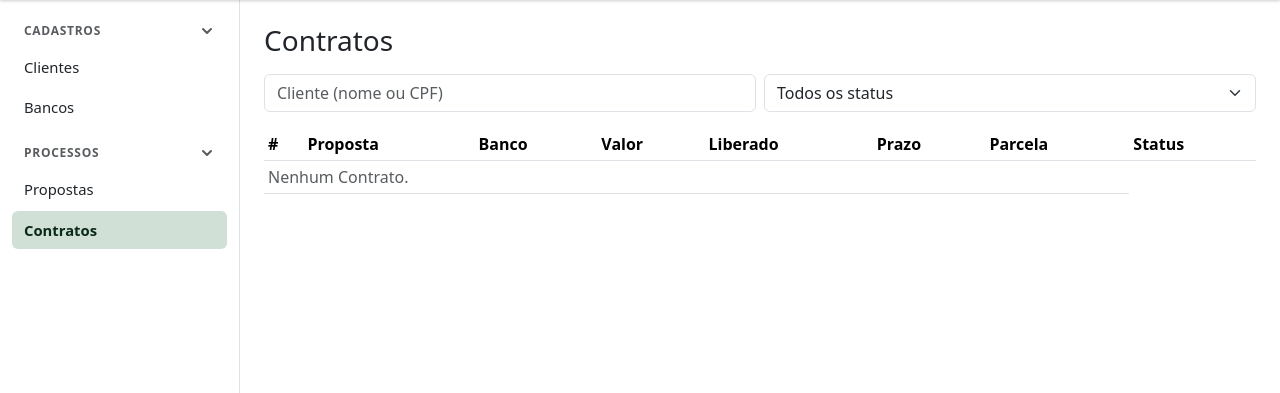
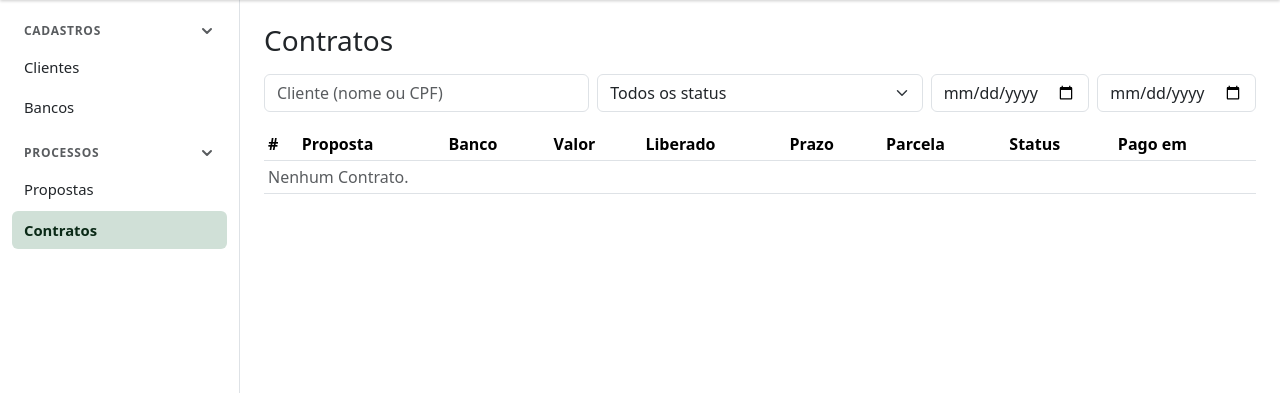
Before and after one commit to PedroChicuta/consigy, a Django app: page /contratos/ in a window 1280 px wide. Shown: the part 56-449 px from the top of the page. Run offline with Django 5.2, Linux system fonts and the light colour scheme; the visitor is signed in with stand-in values (Sample User, id 1); data that the repository does not hold is empty; parts of the project's set-up code (start-up, migrations or seed data) failed here and were passed over.

Commit message:
Adiciona data de pagamento ao Contrato (#25)
Co-Authored-By: Claude Sonnet 5.5 <noreply@anthropic.com>

```diff
--- a/src/contratos/exceptions.py
+++ b/src/contratos/exceptions.py
@@ -5,6 +5,10 @@ class TransicaoInvalida(ErroDeNegocio):
     pass
 
 
+class DataPagamentoInvalida(ErroDeNegocio):
+    pass
+
+
 class MotivoObrigatorio(ErroDeNegocio):
     def __init__(self):
         super().__init__('Informe o motivo.')
--- a/src/contratos/models.py
+++ b/src/contratos/models.py
@@ -21,6 +21,7 @@ class Contrato(models.Model):
     prazo = models.PositiveSmallIntegerField('prazo (meses)')
     parcela = models.DecimalField('parcela (R$)', max_digits=10, decimal_places=2)
     taxa = models.DecimalField('taxa (% a.m.)', max_digits=6, decimal_places=4)
+    data_pagamento = models.DateField('data de pagamento', null=True, blank=True)
     motivo = models.TextField('motivo do cancelamento', blank=True)
     criado_em = models.DateTimeField(auto_now_add=True)
 
--- a/src/contratos/selectors.py
+++ b/src/contratos/selectors.py
@@ -14,11 +14,15 @@ def contratos_do_cliente(*, cliente):
     ).filter(proposta__beneficio__cliente=cliente)
 
 
-def listar_contratos(*, status='', cliente=''):
-    """Contratos filtrados por status e por Cliente (nome ou CPF)."""
+def listar_contratos(*, status='', cliente='', pago_de=None, pago_ate=None):
+    """Contratos filtrados por status, Cliente (nome ou CPF) e período de pagamento."""
     contratos = Contrato.objects.select_related('proposta__beneficio__cliente', 'proposta__banco')
     if status:
         contratos = contratos.filter(status=status)
+    if pago_de:
+        contratos = contratos.filter(data_pagamento__gte=pago_de)
+    if pago_ate:
+        contratos = contratos.filter(data_pagamento__lte=pago_ate)
     cliente = (cliente or '').strip()
     if cliente:
         filtro = Q(proposta__beneficio__cliente__nome__icontains=cliente)
--- a/src/contratos/services.py
+++ b/src/contratos/services.py
@@ -1,6 +1,7 @@
 from django.db import transaction
+from django.utils import timezone
 
-from contratos.exceptions import MotivoObrigatorio, TransicaoInvalida
+from contratos.exceptions import DataPagamentoInvalida, MotivoObrigatorio, TransicaoInvalida
 from contratos.models import Contrato
 
 # Cada etapa só é marcada a partir da anterior.
@@ -35,13 +36,19 @@ def criar_contrato(*, usuario, proposta):
 
 
 @transaction.atomic
-def avancar_contrato(*, usuario, contrato, status):
-    """Marca Averbado, Pago ou Quitado, na ordem."""
+def avancar_contrato(*, usuario, contrato, status, data_pagamento=None):
+    """Marca Averbado, Pago ou Quitado, na ordem. Pago exige a data de pagamento."""
     anterior = ETAPA_ANTERIOR.get(status)
     if anterior is None or contrato.status != anterior:
         raise TransicaoInvalida(
             f'Não é possível marcar essa etapa a partir de {contrato.get_status_display()}.'
         )
+    if status == Contrato.Status.PAGO:
+        if data_pagamento is None:
+            raise DataPagamentoInvalida('Informe a data de pagamento.')
+        if data_pagamento > timezone.localdate():
+            raise DataPagamentoInvalida('A data de pagamento não pode ser futura.')
+        contrato.data_pagamento = data_pagamento
     contrato.status = status
     _salvar(contrato, usuario=usuario)
     return contrato
--- a/src/contratos/templates/contratos/detalhe.html
+++ b/src/contratos/templates/contratos/detalhe.html
@@ -11,7 +11,7 @@
       {% if contrato.status == 'formalizado' %}
         <form method="post" action="{% url 'contratos:avancar' contrato.pk 'averbado' %}">{% csrf_token %}<button class="btn btn-primary" type="submit">Marcar Averbado</button></form>
       {% elif contrato.status == 'averbado' %}
-        <form method="post" action="{% url 'contratos:avancar' contrato.pk 'pago' %}">{% csrf_token %}<button class="btn btn-primary" type="submit">Marcar Pago</button></form>
+        <form method="post" class="d-flex gap-2 align-items-end" action="{% url 'contratos:avancar' contrato.pk 'pago' %}">{% csrf_token %}{{ form_pagamento }}<button class="btn btn-primary" type="submit">Marcar Pago</button></form>
       {% elif contrato.status == 'pago' %}
         <form method="post" action="{% url 'contratos:avancar' contrato.pk 'quitado' %}">{% csrf_token %}<button class="btn btn-success" type="submit">Marcar Quitado</button></form>
       {% endif %}
@@ -28,6 +28,7 @@
     <dt class="col-sm-3">Prazo</dt><dd class="col-sm-9">{{ contrato.prazo }} meses</dd>
     <dt class="col-sm-3">Parcela</dt><dd class="col-sm-9">R$ {{ contrato.parcela }}</dd>
     <dt class="col-sm-3">Taxa</dt><dd class="col-sm-9">{{ contrato.taxa }}% a.m.</dd>
+    {% if contrato.data_pagamento %}<dt class="col-sm-3">Pago em</dt><dd class="col-sm-9">{{ contrato.data_pagamento|date:'d/m/Y' }}</dd>{% endif %}
     {% if contrato.motivo %}<dt class="col-sm-3">Motivo</dt><dd class="col-sm-9">{{ contrato.motivo|linebreaksbr }}</dd>{% endif %}
     <dt class="col-sm-3">Criado em</dt><dd class="col-sm-9">{{ contrato.criado_em|date:'d/m/Y H:i' }}</dd>
   </dl>
--- a/src/contratos/templates/contratos/lista.html
+++ b/src/contratos/templates/contratos/lista.html
@@ -7,11 +7,11 @@
   <form class="row g-2 mb-3" role="search" action="{% url 'contratos:lista' %}" method="get"
         hx-get="{% url 'contratos:lista' %}" hx-trigger="input changed delay:300ms, change"
         hx-target="#tabela-contratos" hx-swap="outerHTML">
-    <div class="col-md-6">
+    <div class="col-md-4">
       <input type="search" name="cliente" value="{{ cliente }}" class="form-control" autocomplete="off"
              placeholder="Cliente (nome ou CPF)">
     </div>
-    <div class="col-md-6">
+    <div class="col-md-4">
       <select name="status" class="form-select">
         <option value="">Todos os status</option>
         {% for valor, rotulo in status_opcoes %}
@@ -19,6 +19,12 @@
         {% endfor %}
       </select>
     </div>
+    <div class="col-md-2">
+      <input type="date" name="pago_de" value="{{ pago_de }}" class="form-control" title="Pago a partir de">
+    </div>
+    <div class="col-md-2">
+      <input type="date" name="pago_ate" value="{{ pago_ate }}" class="form-control" title="Pago até">
+    </div>
   </form>
   {% include 'contratos/partials/_tabela.html' %}
 {% endblock %}
--- a/src/contratos/templates/contratos/partials/_linhas.html
+++ b/src/contratos/templates/contratos/partials/_linhas.html
@@ -1,6 +1,6 @@
 <table class="table table-sm">
   <thead>
-    <tr><th>#</th><th>Proposta</th><th>Banco</th><th>Valor</th><th>Liberado</th><th>Prazo</th><th>Parcela</th><th>Status</th></tr>
+    <tr><th>#</th><th>Proposta</th><th>Banco</th><th>Valor</th><th>Liberado</th><th>Prazo</th><th>Parcela</th><th>Status</th><th>Pago em</th></tr>
   </thead>
   <tbody>
     {% for contrato in contratos %}
@@ -13,9 +13,10 @@
         <td>{{ contrato.prazo }}x</td>
         <td>R$ {{ contrato.parcela }}</td>
         <td>{{ contrato.get_status_display }}</td>
+        <td>{{ contrato.data_pagamento|date:'d/m/Y'|default:'—' }}</td>
       </tr>
     {% empty %}
-      <tr><td colspan="7" class="text-muted">Nenhum Contrato.</td></tr>
+      <tr><td colspan="9" class="text-muted">Nenhum Contrato.</td></tr>
     {% endfor %}
   </tbody>
 </table>
--- a/src/contratos/templates/contratos/partials/_tabela.html
+++ b/src/contratos/templates/contratos/partials/_tabela.html
@@ -4,15 +4,15 @@
     <nav class="d-flex gap-2 align-items-center">
       {% if pagina.has_previous %}
         <a class="btn btn-outline-secondary btn-sm"
-           href="?cliente={{ cliente|urlencode }}&status={{ status }}&page={{ pagina.previous_page_number }}"
-           hx-get="{% url 'contratos:lista' %}?cliente={{ cliente|urlencode }}&status={{ status }}&page={{ pagina.previous_page_number }}"
+           href="?cliente={{ cliente|urlencode }}&status={{ status }}&pago_de={{ pago_de }}&pago_ate={{ pago_ate }}&page={{ pagina.previous_page_number }}"
+           hx-get="{% url 'contratos:lista' %}?cliente={{ cliente|urlencode }}&status={{ status }}&pago_de={{ pago_de }}&pago_ate={{ pago_ate }}&page={{ pagina.previous_page_number }}"
            hx-target="#tabela-contratos" hx-swap="outerHTML">Anterior</a>
       {% endif %}
       <span class="text-muted">Página {{ pagina.number }} de {{ pagina.paginator.num_pages }}</span>
       {% if pagina.has_next %}
         <a class="btn btn-outline-secondary btn-sm"
-           href="?cliente={{ cliente|urlencode }}&status={{ status }}&page={{ pagina.next_page_number }}"
-           hx-get="{% url 'contratos:lista' %}?cliente={{ cliente|urlencode }}&status={{ status }}&page={{ pagina.next_page_number }}"
+           href="?cliente={{ cliente|urlencode }}&status={{ status }}&pago_de={{ pago_de }}&pago_ate={{ pago_ate }}&page={{ pagina.next_page_number }}"
+           hx-get="{% url 'contratos:lista' %}?cliente={{ cliente|urlencode }}&status={{ status }}&pago_de={{ pago_de }}&pago_ate={{ pago_ate }}&page={{ pagina.next_page_number }}"
            hx-target="#tabela-contratos" hx-swap="outerHTML">Próxima</a>
       {% endif %}
     </nav>
--- a/src/contratos/views.py
+++ b/src/contratos/views.py
@@ -1,3 +1,5 @@
+from datetime import date
+
 from django.contrib import messages
 from django.core.paginator import Paginator
 from django.shortcuts import get_object_or_404, redirect, render
@@ -5,11 +7,18 @@ from django.views import View
 
 from accounts.permissions import PermissaoNecessariaMixin
 from contratos import selectors, services
-from contratos.forms import MotivoForm
+from contratos.forms import MotivoForm, PagamentoForm
 from contratos.models import Contrato
 from core.exceptions import ErroDeNegocio
 
 POR_PAGINA = 25
+
+
+def _data(valor):
+    try:
+        return date.fromisoformat(valor or '')
+    except ValueError:
+        return None
 
 
 class ListaView(PermissaoNecessariaMixin, View):
@@ -20,12 +29,18 @@ class ListaView(PermissaoNecessariaMixin, View):
         if status not in Contrato.Status.values:
             status = ''
         cliente = request.GET.get('cliente', '').strip()
-        contratos = selectors.listar_contratos(status=status, cliente=cliente)
+        pago_de = _data(request.GET.get('pago_de'))
+        pago_ate = _data(request.GET.get('pago_ate'))
+        contratos = selectors.listar_contratos(
+            status=status, cliente=cliente, pago_de=pago_de, pago_ate=pago_ate
+        )
         pagina = Paginator(contratos, POR_PAGINA).get_page(request.GET.get('page'))
         contexto = {
             'pagina': pagina,
             'status': status,
             'cliente': cliente,
+            'pago_de': pago_de.isoformat() if pago_de else '',
+            'pago_ate': pago_ate.isoformat() if pago_ate else '',
             'status_opcoes': Contrato.Status.choices,
         }
         template = 'contratos/lista.html'
@@ -51,7 +66,12 @@ class DetalheView(PermissaoNecessariaMixin, View):
         return render(
             request,
             'contratos/detalhe.html',
-            {'contrato': contrato, 'historico': historico, 'form_cancelar': MotivoForm()},
+            {
+                'contrato': contrato,
+                'historico': historico,
+                'form_cancelar': MotivoForm(),
+                'form_pagamento': PagamentoForm(),
+            },
         )
 
 
@@ -61,8 +81,18 @@ class AvancarView(PermissaoNecessariaMixin, View):
 
     def post(self, request, pk, status):
         contrato = _buscar(pk)
+        dados = {}
+        if status == Contrato.Status.PAGO:
+            form = PagamentoForm(request.POST)
+            if not form.is_valid():
+                for erros in form.errors.values():
+                    messages.error(request, ' '.join(erros))
+                return redirect('contratos:detalhe', pk=contrato.pk)
+            dados = form.cleaned_data
         try:
-            services.avancar_contrato(usuario=request.user, contrato=contrato, status=status)
+            services.avancar_contrato(
+                usuario=request.user, contrato=contrato, status=status, **dados
+            )
         except ErroDeNegocio as erro:
             messages.error(request, str(erro))
         else:
```
Also changed, not shown: src/contratos/forms.py (+10 -0 lines), src/contratos/tests/test_services.py (+57 -2 lines), src/contratos/tests/test_views.py (+28 -0 lines), src/contratos/migrations/0006_contrato_data_pagamento_and_more.py (added).
